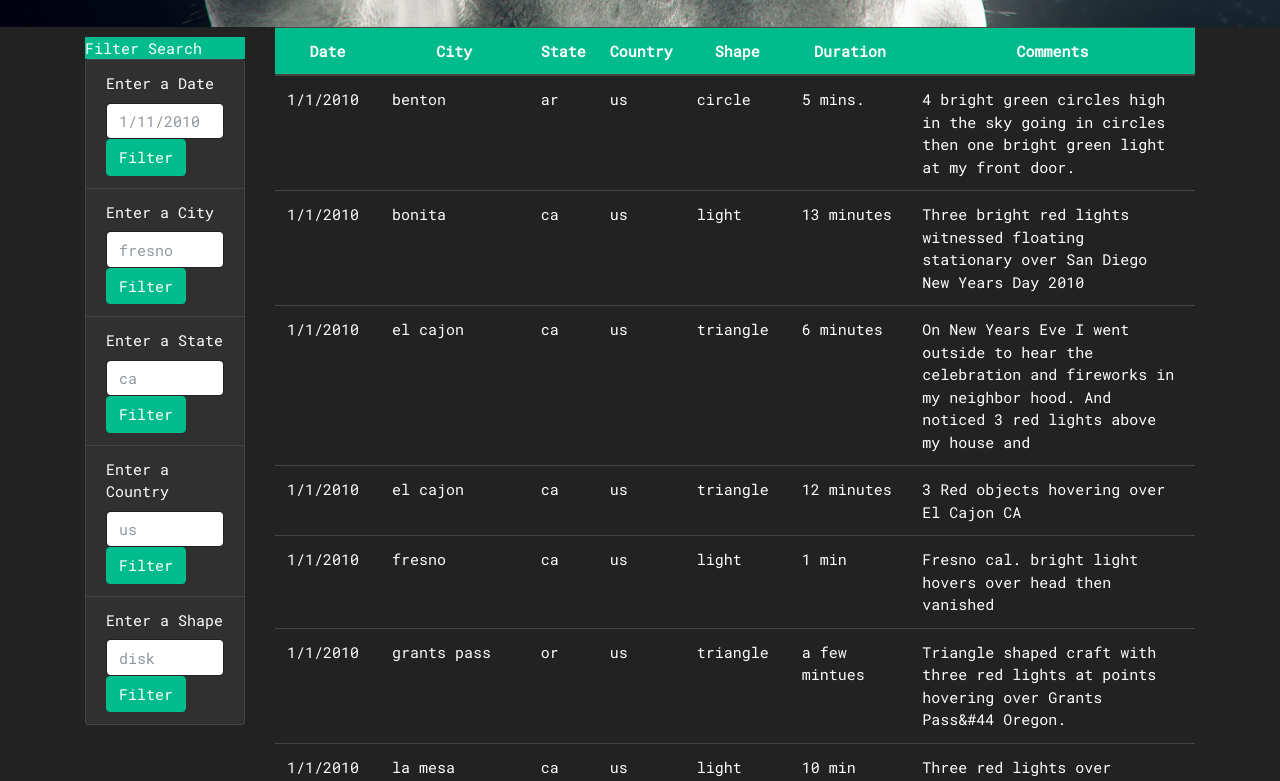
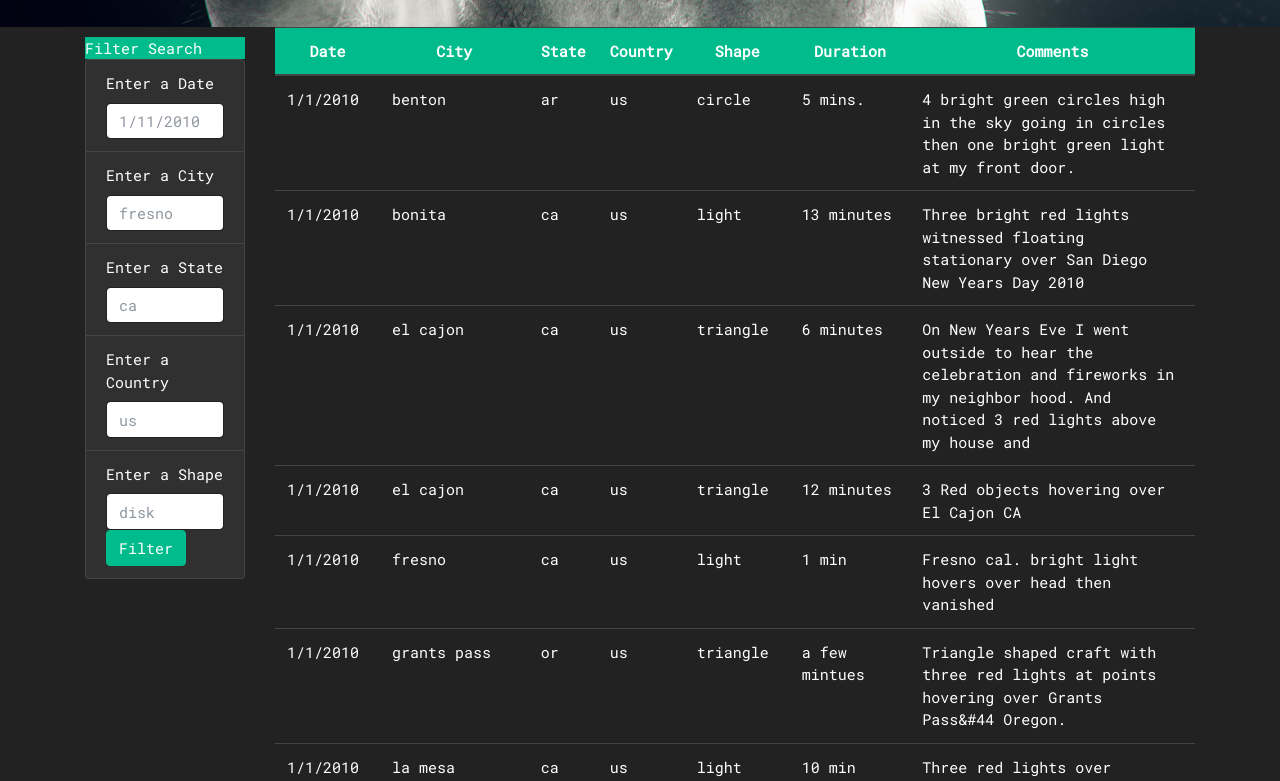
Before and after one commit to Nova722/Javascript-Dom-Manipulation, a plain HTML site: page index.html in a window 1280 px wide. Shown: the part 466-1247 px from the top of the page. Drawn offline with nearby package versions, Linux system fonts and the light colour scheme.

Commit message:
Add files via upload

```diff
--- a/index.html
+++ b/index.html
@@ -38,28 +38,29 @@
                       <li class="filter list-group-item">
                         <label for="date">Enter a Date</label>
                         <input class="form-control" id="datetime" type="text" placeholder="1/11/2010">
-                        <button id="filter-btn" type="button" class="btn btn-success">Filter</button>
+
                       </li>
                       <li class="filter list-group-item">
                         <label for="city">Enter a City</label>
                         <input class="form-control" id="city" type="text" placeholder="fresno">
-                        <button id="filter-btn2" type="button" class="btn btn-success">Filter </button>
+
                       </li>
                       <li class="filter list-group-item">
                         <label for="state">Enter a State</label>
                         <input class="form-control" id="state" type="text" placeholder="ca">
-                        <button id="filter-btn3" type="button" class="btn btn-success">Filter </button>
+
                       </li>
                       <li class="filter list-group-item">
                         <label for="country">Enter a Country</label>
                         <input class="form-control" id="country" type="text" placeholder="us">
-                        <button id="filter-btn4" type="button" class="btn btn-success">Filter </button>
+
                       </li>
                       <li class="filter list-group-item">
                         <label for="shape">Enter a Shape</label>
                         <input class="form-control" id="shape" type="text" placeholder="disk">
-                        <button id="filter-btn5" type="button" class="btn btn-success">Filter</button>
+                        <button id="submit" type="button" class="btn btn-success">Filter</button>
                       </li>
+
                     </ul>
                   </div>
 
```
